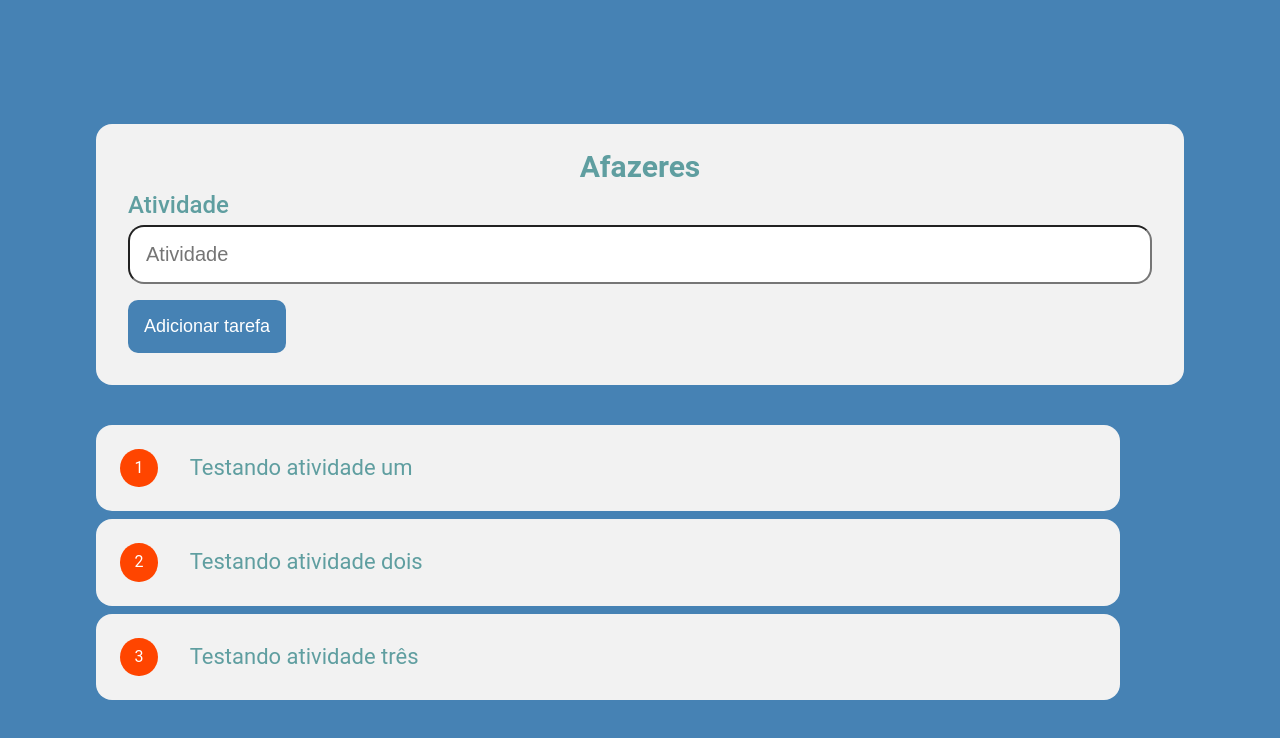
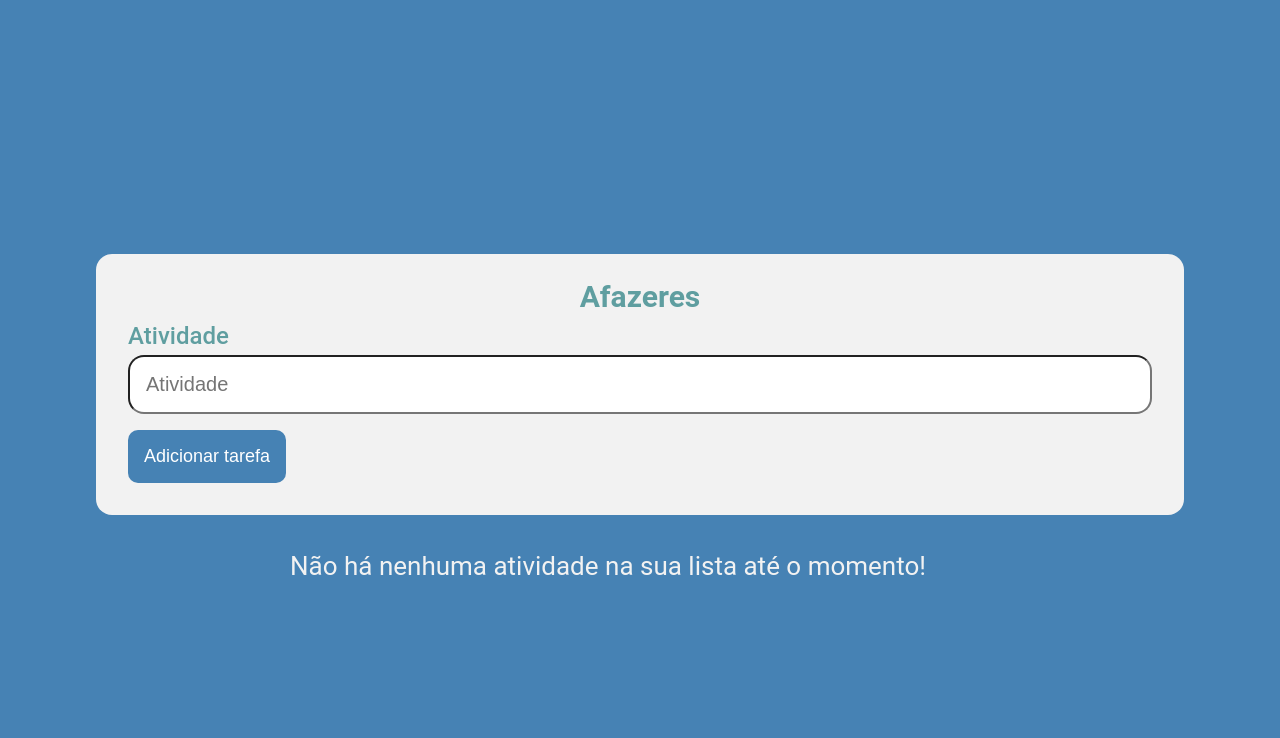
Before and after one commit to MathGPereira/to-do-list, an Angular app in the folder to-do-list/: page / in a window 1280 px wide. Shown: the top 738 px of the page. Built offline with nearby package versions, Linux system fonts and the light colour scheme; data requests are answered from the project's data file.

Commit message:
Criando a indicativa de que não há nenhuma atividade na lista no momento

```diff
--- a/to-do-list/src/app/componentes/formulario/formulario.component.css
+++ b/to-do-list/src/app/componentes/formulario/formulario.component.css
@@ -56,3 +56,9 @@
     box-sizing: border-box;
     width: 80vw;
 }
+
+.sem-atividades {
+    color: #F2F2F2;
+    font-size: 26px;
+    text-align: center;
+}
--- a/to-do-list/src/app/componentes/formulario/formulario.component.html
+++ b/to-do-list/src/app/componentes/formulario/formulario.component.html
@@ -7,5 +7,8 @@
     <button (click)="adicionaNovaAtividade()" type="button">Adicionar tarefa</button>
 </form>
 <div class="atividades">
-    <app-atividade [atividades]="atividades"></app-atividade>
+    <app-atividade [atividades]="atividades" *ngIf="atividades.length !== 0, else semItens"></app-atividade>
+    <ng-template #semItens>
+        <p class="sem-atividades">Não há nenhuma atividade na sua lista até o momento!</p>
+    </ng-template>
 </div>
--- a/to-do-list/src/backend/db.json
+++ b/to-do-list/src/backend/db.json
@@ -1,16 +1,3 @@
 {
-  "atividades": [
-    {
-      "id": 1,
-      "atividade": "Testando atividade um"
-    },
-    {
-      "id": 2,
-      "atividade": "Testando atividade dois"
-    },
-    {
-      "id": 3,
-      "atividade": "Testando atividade três"
-    }
-  ]
+  "atividades": []
 }
```
